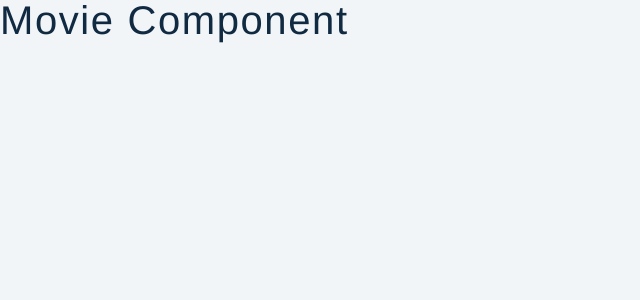
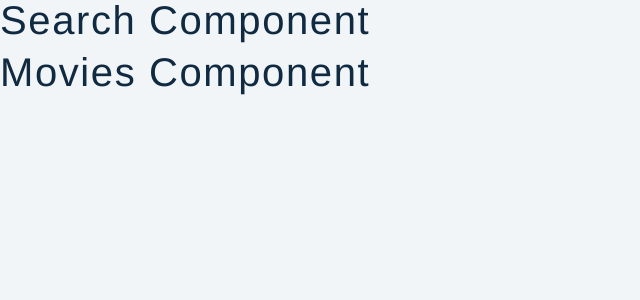
Before and after one commit to locaulker/movieDB-preject, a React (Create React App) app: page / in a window 1280 px wide. Shown: the top 300 px of the page, without its empty margins (0-640 px from the left). Built offline with nearby package versions, Linux system fonts and the light colour scheme; no server answers.

Commit message:
resume L212 @ 2:29

```diff
--- a/src/Home.js
+++ b/src/Home.js
@@ -1,8 +1,14 @@
 import React from 'react'
 import Form from './SearchForm'
 import Movies from './Movies'
+
 const Home = () => {
-  return <h2>movie component</h2>
+  return (
+    <main>
+      <Form />
+      <Movies />
+    </main>
+  )
 }
 
 export default Home
--- a/src/context.js
+++ b/src/context.js
@@ -2,8 +2,6 @@ import React, { useState, useContext, useEffect } from 'react'
 
 // make sure to use https
 export const API_ENDPOINT = `https://www.omdbapi.com/?apikey=${process.env.REACT_APP_MOVIE_API_KEY}`
-
-console.log(API_ENDPOINT)
 
 const AppContext = React.createContext()
 
```
